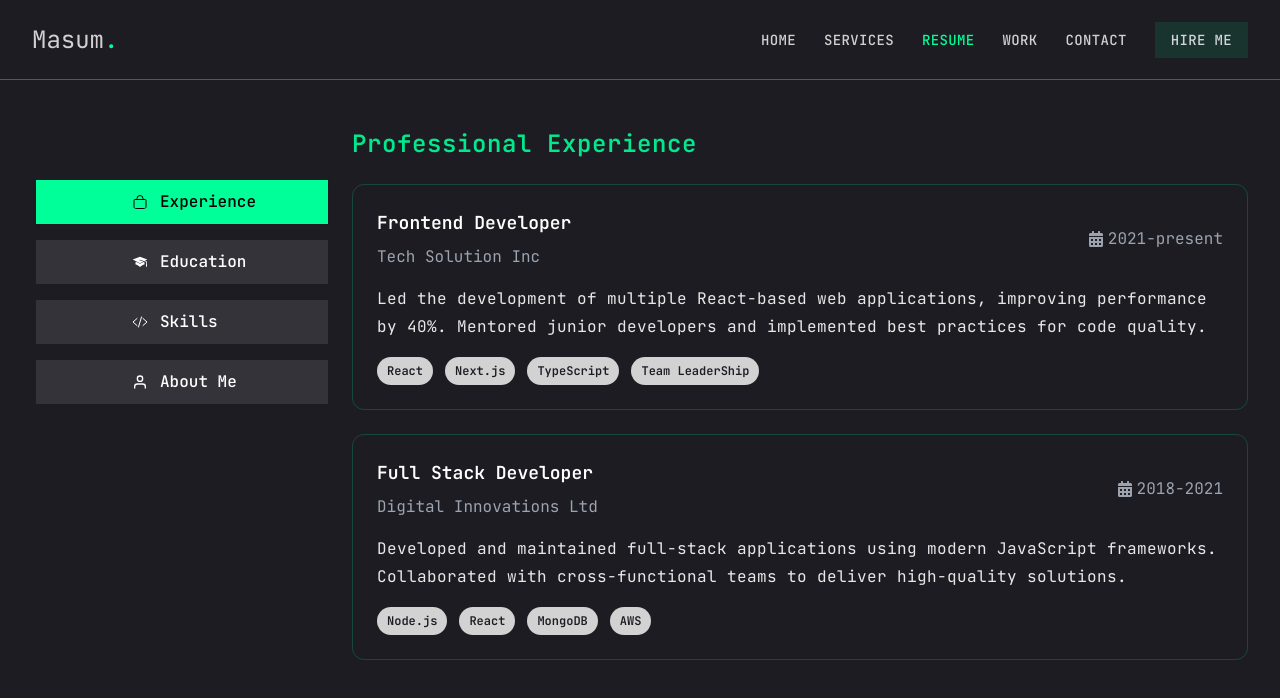
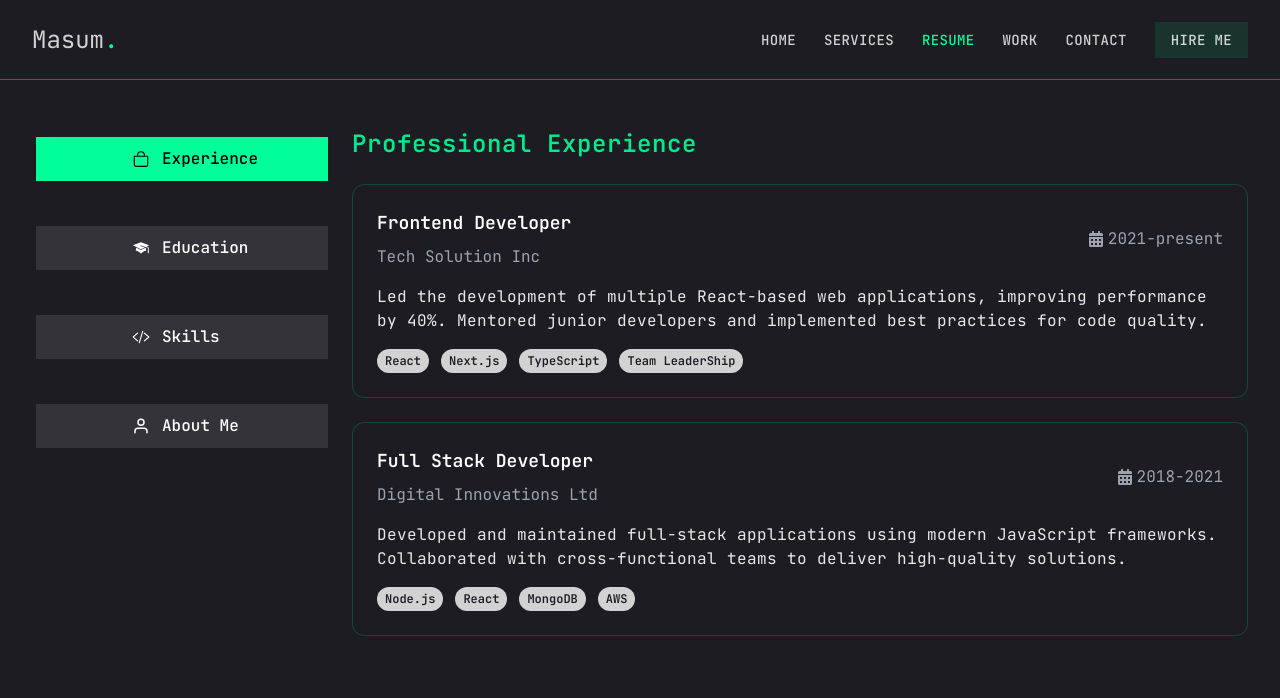
Before and after one commit to M-Shourav/portfolio_professional, a Next.js app: page /resume in a window 1280 px wide. Shown: the top 698 px of the page. Built offline with nearby package versions, Linux system fonts and the light colour scheme.

Commit message:
experience update

```diff
--- a/src/app/resume/page.tsx
+++ b/src/app/resume/page.tsx
@@ -101,18 +101,21 @@ const ResumePage = () => {
           className="flex flex-col md:flex-row  gap-5"
         >
           <TabsList
-            className="w-full md:w-[300px] md:min-h-[43vh] flex flex-row
-          md:flex-col items-start gap-4"
+            className="w-full h-full md:w-[300px] md:min-h-[43vh]
+          grid grid-cols-2 md:grid-cols-1 items-center gap-5"
           >
             {tabsMenu?.map((item) => (
               <TabsTrigger
                 key={item?.title}
                 value={item?.value}
-                className="w-full py-2.5 text-xs md:text-base flex flex-col items-start md:px-24 bg-white/10 hover:bg-lightSky/20 duration-300
-                data-[state=active]:bg-lightSky data-[state=active]:text-black"
+                className="w-full py-2.5 text-sm md:text-base flex
+                 flex-col items-center md:items-start md:px-24
+                 bg-white/10 hover:bg-lightSky/20 duration-300
+                data-[state=active]:bg-lightSky rounded-md
+                 data-[state=active]:text-black"
               >
-                <div className="flex items-center gap-1 md:gap-3">
-                  <span className="">{item?.icon}</span>
+                <div className="flex items-center justify-center gap-1 md:gap-3">
+                  <span className="text-lg">{item?.icon}</span>
                   {item?.title}
                 </div>
               </TabsTrigger>
@@ -155,21 +158,21 @@ const ResumePage = () => {
                         <p className="text-gray-400">{item?.company}</p>
                       </div>
 
-                      <div className="flex items-center gap-1 text-gray-400">
+                      <div className="flex flex-col md:flex-row items-center gap-1 text-gray-400">
                         <span>
                           <FaCalendarAlt />
                         </span>
                         <p>{item?.period}</p>
                       </div>
                     </div>
-                    <p className="text-base mb-4 text-white/90 leading-7 tracking-wide">
+                    <p className="text-sm md:text-base mb-4 text-white/90 leading-7 tracking-wide">
                       {item?.description}
                     </p>
                     <div className="flex items-center gap-3">
                       {item?.highlights.map((item, index) => (
                         <div
-                          className="bg-white/80 text-bodyColor rounded-full
-                           text-xs py-1.5 px-2.5 text-center  font-semibold"
+                          className="bg-white/80 text-bodyColor rounded-xl
+                           text-xs text-center px-2 py-1 font-semibold"
                           key={index}
                         >
                           <p>{item}</p>
```
